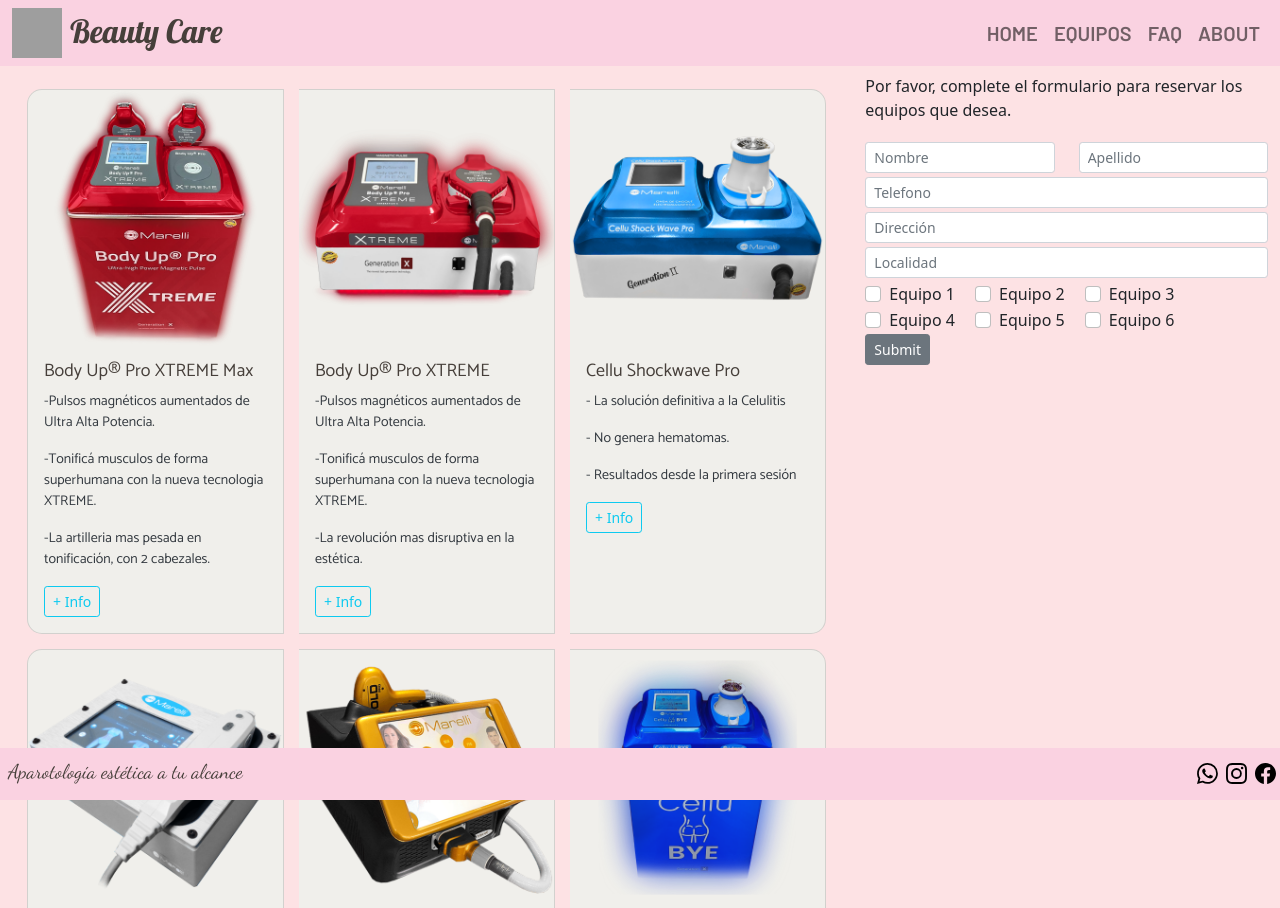
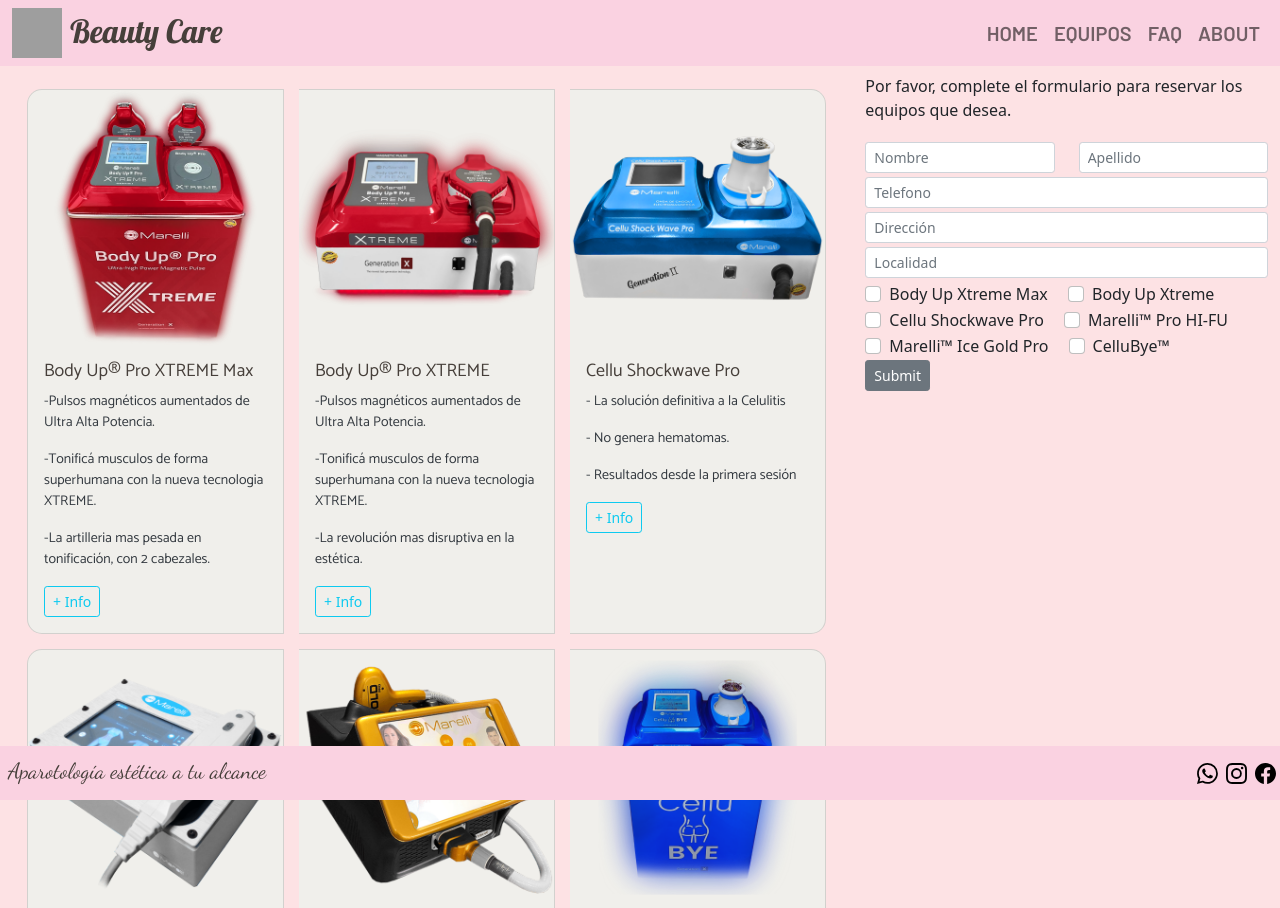
Before and after one commit to erenof/beautycare_erenofernando, a plain HTML site: page index.html in a window 1280 px wide. Shown: the top 908 px of the page. Drawn offline with nearby package versions, Linux system fonts and the light colour scheme; grey boxes are pictures that could not be loaded.

Commit message:
Agregue link al logo, solucione el anchor de cada equipo

```diff
--- a/css/style.css
+++ b/css/style.css
@@ -50,7 +50,7 @@
 
 h6 {
   font-family: "Dancing Script", cursive;
-  font-size: 20px;
+  font-size: 22px;
   color: #463f3a; }
 
 .body {
--- a/index.html
+++ b/index.html
@@ -21,7 +21,7 @@
   <header>
     <nav class="navbar navbar-expand-md navbar-light navbarHeader">
       <div class="container-fluid">
-          <img src="./img/logo.png" alt="" width="50" height="50">
+          <a href="./index.html"><img src="./img/logo.png" width="50" height="50" alt="Brand icon"></a>
           <h1 class="mx-2 mt-1 brandText">Beauty Care</h1>
           <button class="navbar-toggler ms-auto" type="button" data-bs-toggle="collapse" data-bs-target="#collapseNavbar">
               <span class="navbar-toggler-icon"></span>
@@ -111,27 +111,27 @@
           </div>
           <div class="form-check form-check-inline">
             <input class="form-check-input" type="checkbox" id="inlineCheckbox1" value="option1">
-            <label class="form-check-label" for="inlineCheckbox1">Equipo 1</label>
+            <label class="form-check-label" for="inlineCheckbox1">Body Up Xtreme Max</label>
           </div>
           <div class="form-check form-check-inline">
             <input class="form-check-input" type="checkbox" id="inlineCheckbox2" value="option2">
-            <label class="form-check-label" for="inlineCheckbox2">Equipo 2</label>
+            <label class="form-check-label" for="inlineCheckbox2">Body Up Xtreme</label>
           </div>
           <div class="form-check form-check-inline">
             <input class="form-check-input" type="checkbox" id="inlineCheckbox3" value="option3">
-            <label class="form-check-label" for="inlineCheckbox3">Equipo 3</label>
+            <label class="form-check-label" for="inlineCheckbox3">Cellu Shockwave Pro</label>
           </div>
           <div class="form-check form-check-inline">
             <input class="form-check-input" type="checkbox" id="inlineCheckbox4" value="option4">
-            <label class="form-check-label" for="inlineCheckbox4">Equipo 4</label>
+            <label class="form-check-label" for="inlineCheckbox4">Marelli™ Pro HI-FU</label>
           </div>
           <div class="form-check form-check-inline">
             <input class="form-check-input" type="checkbox" id="inlineCheckbox5" value="option5">
-            <label class="form-check-label" for="inlineCheckbox5">Equipo 5</label>
+            <label class="form-check-label" for="inlineCheckbox5">Marelli™ Ice Gold Pro</label>
           </div>
           <div class="form-check form-check-inline">
             <input class="form-check-input" type="checkbox" id="inlineCheckbox6" value="option6">
-            <label class="form-check-label" for="inlineCheckbox6">Equipo 6</label>
+            <label class="form-check-label" for="inlineCheckbox6">CelluBye™</label>
           </div>
           <div>
             <button type="submit" class="btn btn-secondary btn-sm">Submit</button>
--- a/scss/secciones/_footer.scss
+++ b/scss/secciones/_footer.scss
@@ -5,6 +5,6 @@
 
 h6{
     font-family: $footerFont;
-    font-size: 20px;
+    font-size: 22px;
     color: $colorTitulo;
 }
```
Also changed, not shown: pages/about.html (+1 -1 lines), pages/equipos.html (+14 -2 lines), pages/faq.html (+1 -1 lines), scss/secciones/_index.scss (line endings or trailing spaces).
